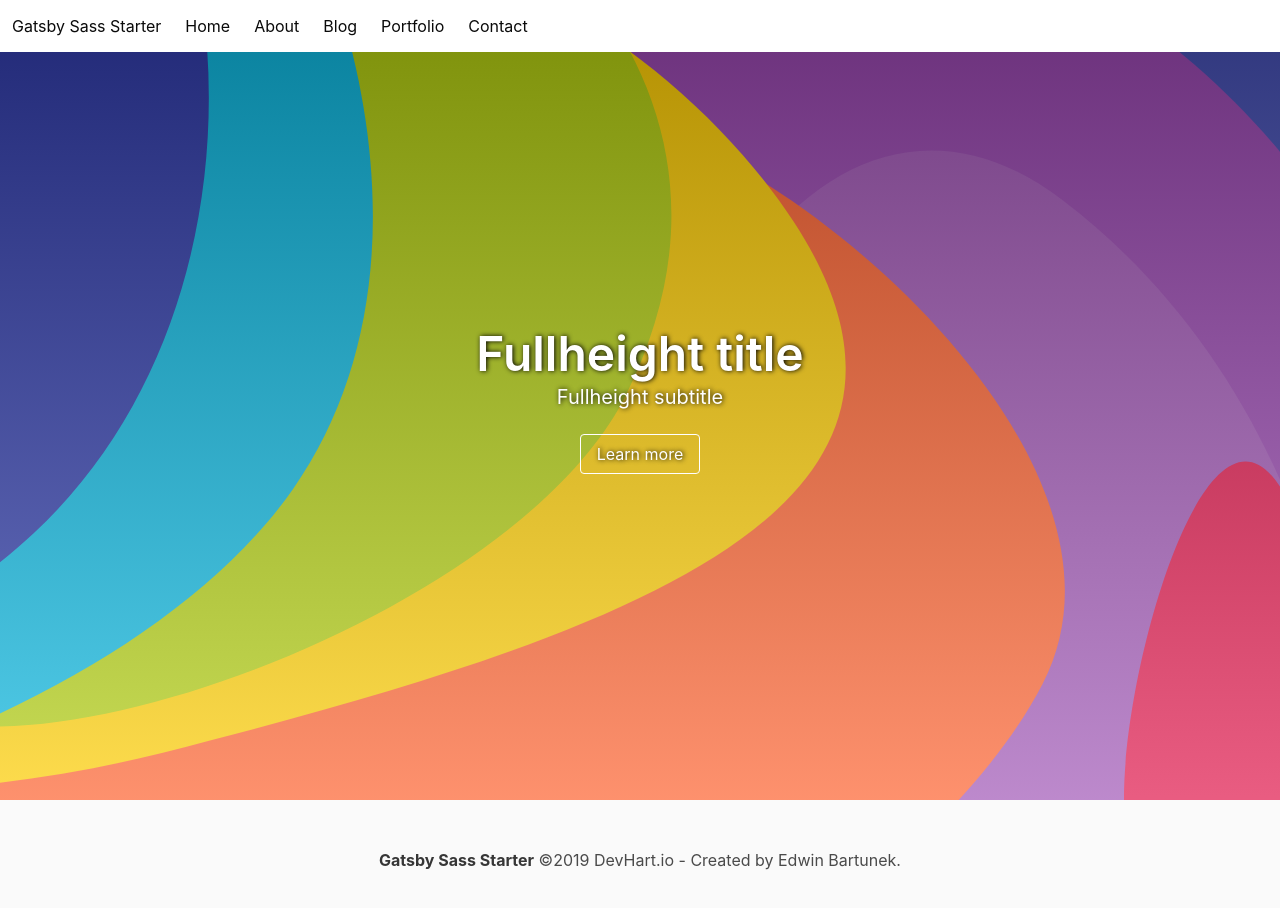
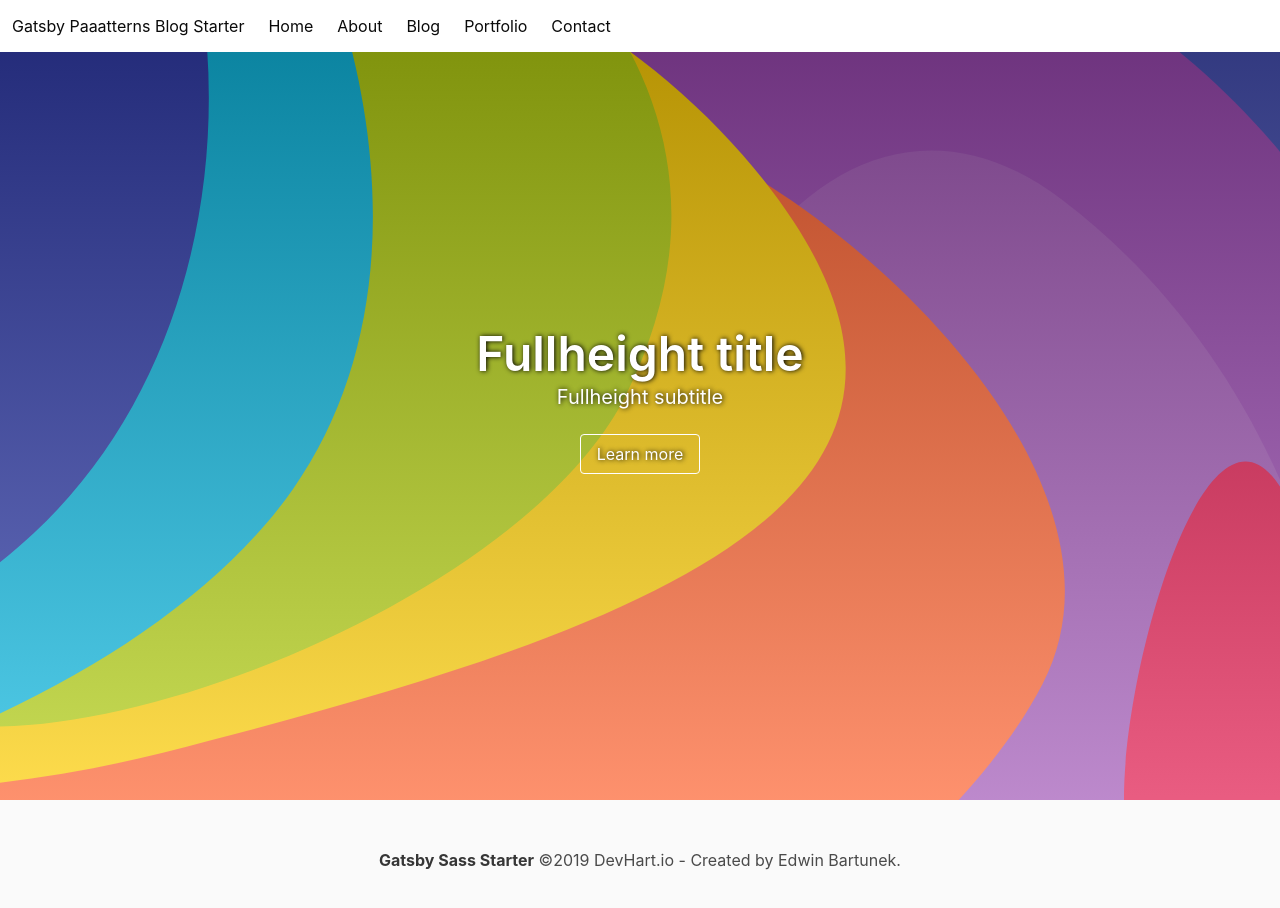
Before and after one commit to etuned/gatsby-paaatterns-blog-starter, a Gatsby site: page / in a window 1280 px wide. Built offline with nearby package versions, Linux system fonts and the light colour scheme; Gatsby itself is replaced by a stand-in of ours.

Commit message:
Updated navbar title

```diff
--- a/src/components/header.js
+++ b/src/components/header.js
@@ -6,7 +6,7 @@ const Header = () => {
 
         <nav className="navbar is-white is-fixed-top">
            <div className="navbar-brand">
-             <div className="navbar-item">Gatsby Sass Starter</div>
+             <div className="navbar-item">Gatsby Paaatterns Blog Starter</div>
 
              <button className="navbar-burger burger is-white" aria-label="menu" aria-expanded="false" data-target="navbarMain">
                <span aria-hidden="true"></span>
```
